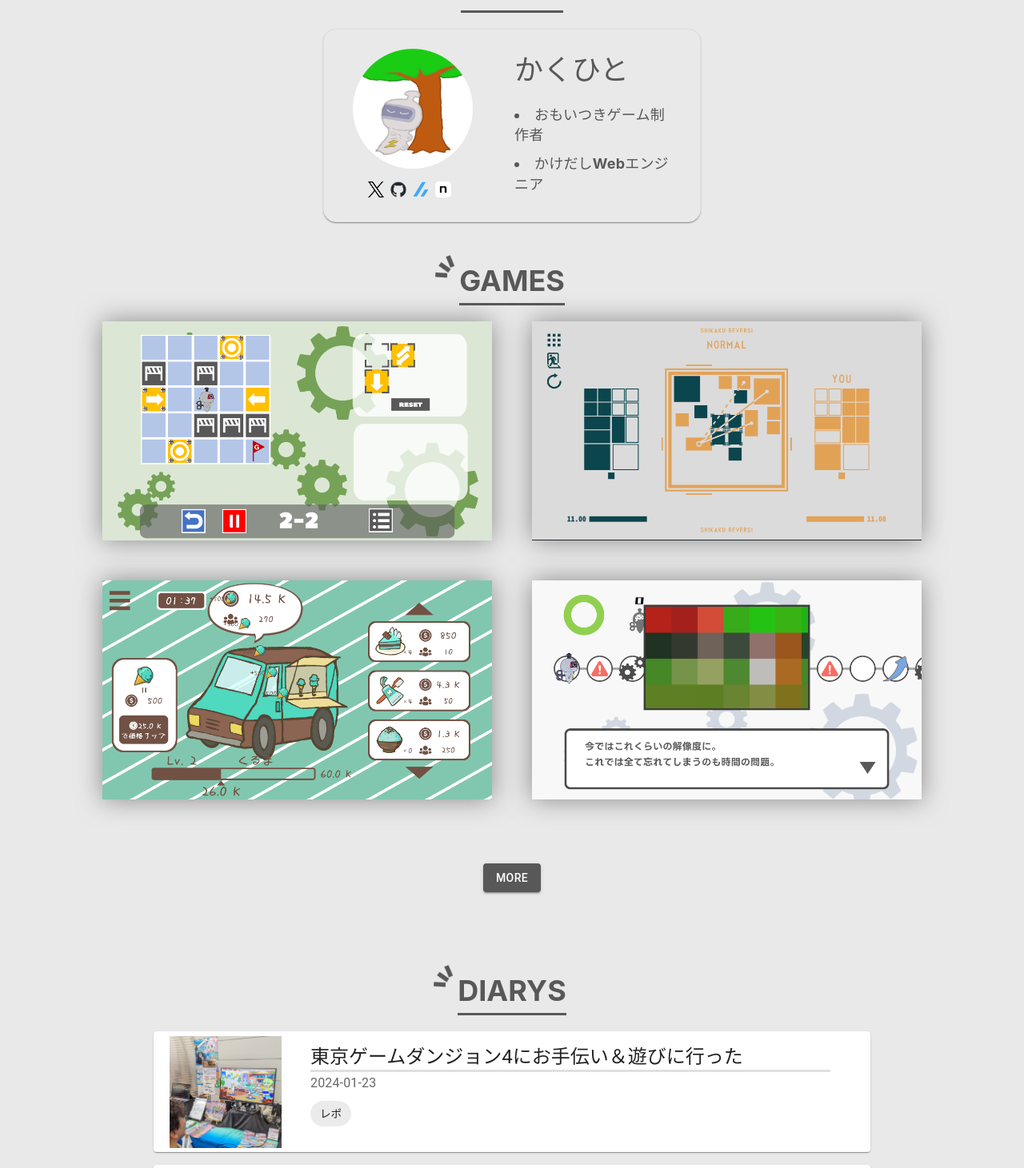
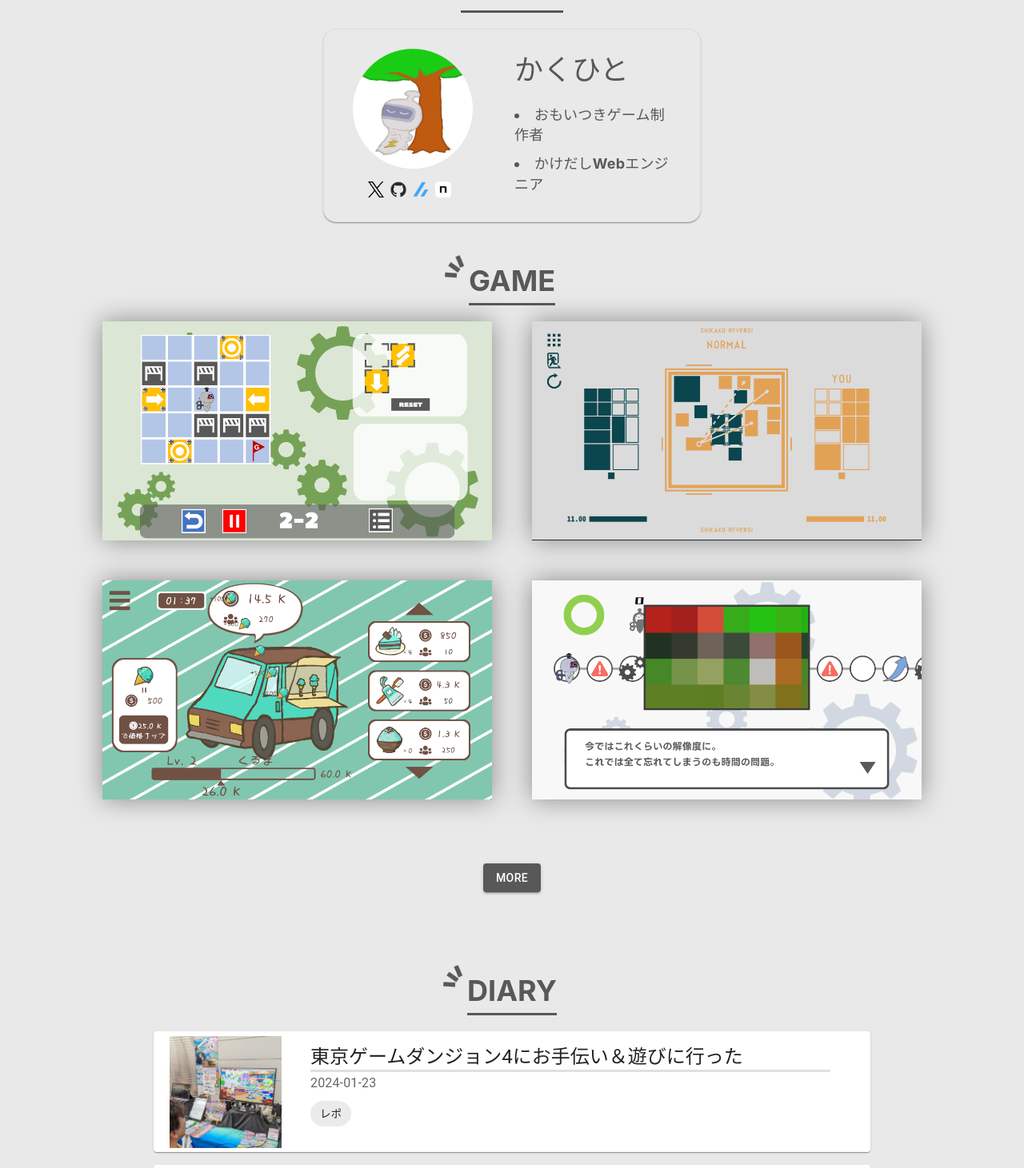
Before and after one commit to Suke-H/Kakutory, a React (Vite) app: page / in a window 1280 px wide. Shown: the part 388-1849 px from the top of the page at 80% size. Built offline with nearby package versions, Linux system fonts and the light colour scheme.

Commit message:
fix: GAMESをGAME、DIARYSをDAIRYに修正

```diff
--- a/src/components/contents/Diary.tsx
+++ b/src/components/contents/Diary.tsx
@@ -17,7 +17,7 @@ export const Diary = ( {isHome}: IsHomeProp ): JSX.Element => {
     return (
         <div className='diary'>
 
-          <Heading text={"DIARYS"} />
+          <Heading text={"DIARY"} />
 
           <Routes>
             <Route path="/" element={<DiaryList allDiarySummary={AllDiarySummary} />} />
--- a/src/components/contents/Game.tsx
+++ b/src/components/contents/Game.tsx
@@ -35,7 +35,7 @@ export const Game = ({ isHome }: IsHomeProp  ): JSX.Element => {
     return (
         <div className='game'>
 
-            <Heading text={"GAMES"} />
+            <Heading text={"GAME"} />
             <div className='imageWrapper'>
                 <LinkedImage
                     url="https://unityroom.com/games/stray_bot"
```
